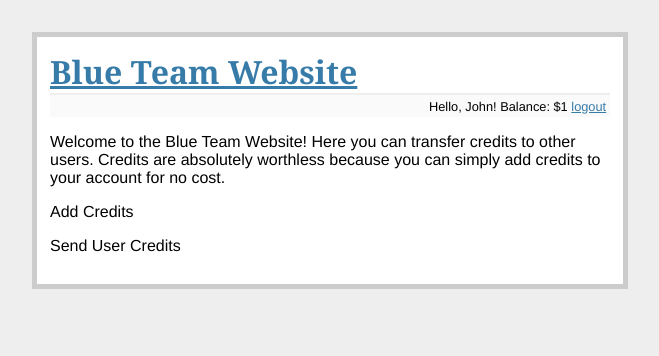
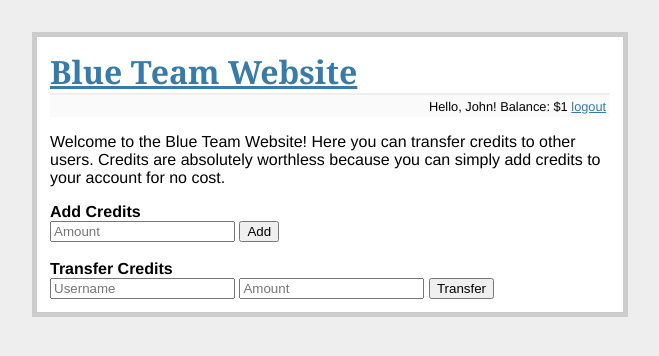
Before and after one commit to tsaoman/COEN351, a Flask app: template templates/index.html in a window 1280 px wide. Shown: the top 356 px of the page, without its empty margins (310-969 px from the left). Run offline with Flask 2, Linux system fonts and the light colour scheme; the template is opened without the code that fills it, so the values that code supplies are empty; a user stored in the database is signed in; some libraries are stand-ins or nearby versions.

Commit message:
Updated index.html with forms

```diff
--- a/templates/index.html
+++ b/templates/index.html
@@ -11,8 +11,21 @@
 </p>
 
 {% if "username" in session %}
-  <p>Add Credits</p>
-  <p>Send User Credits</p>
+
+  <b>Add Credits</b>
+  <form action="/addCredits" method="POST">
+    <input type="number" name="amount" placeholder="Amount">
+    <input type="submit" value="Add">
+  </form>
+
+  <br/>
+
+  <b>Transfer Credits</b>
+  <form action="/transferCredits" method="POST">
+    <input type="username" name="username" placeholder="Username">
+    <input type="number" name="amount" placeholder="Amount">
+    <input type="submit" value="Transfer">
+  </form>
 
 {% else %}
 
```
